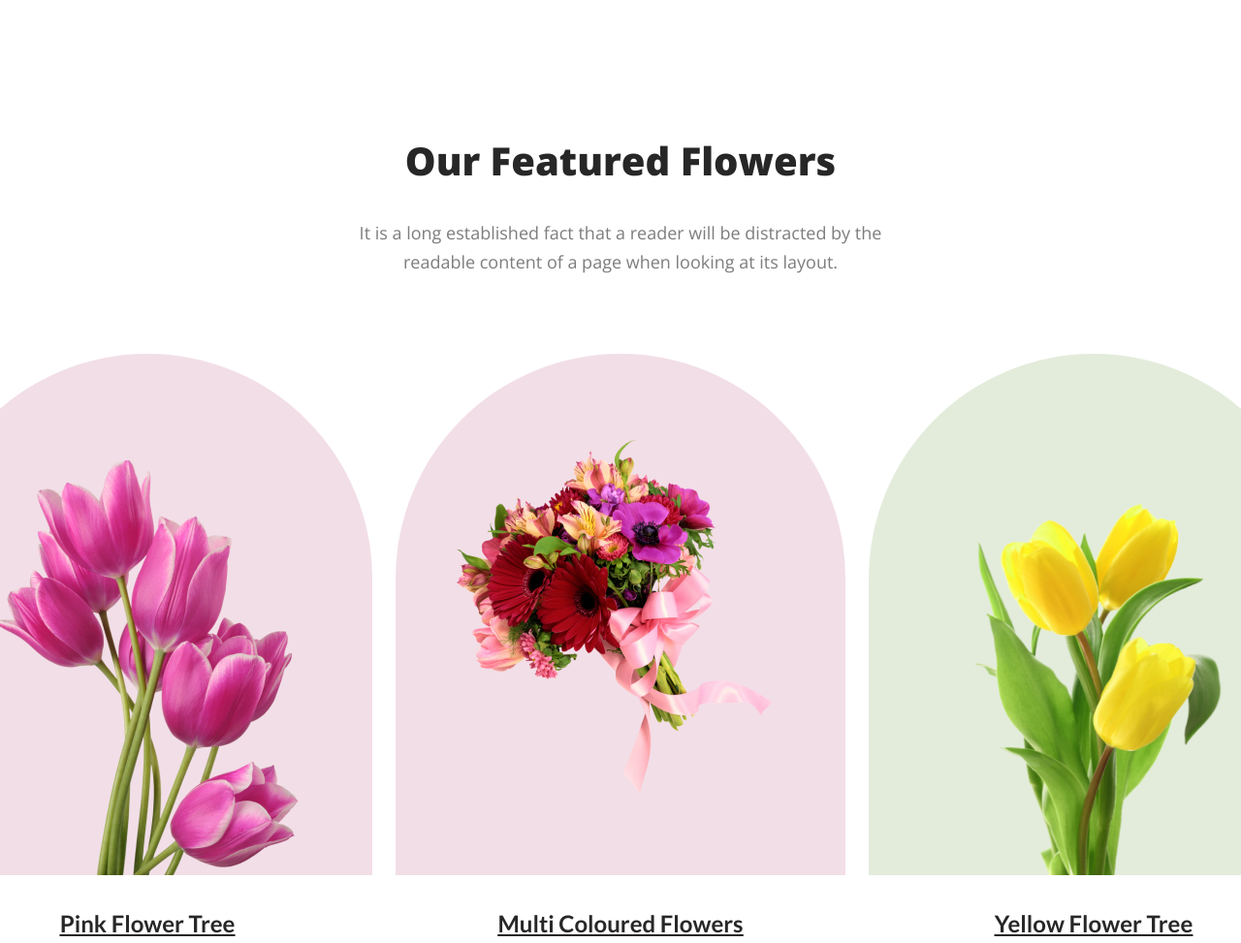
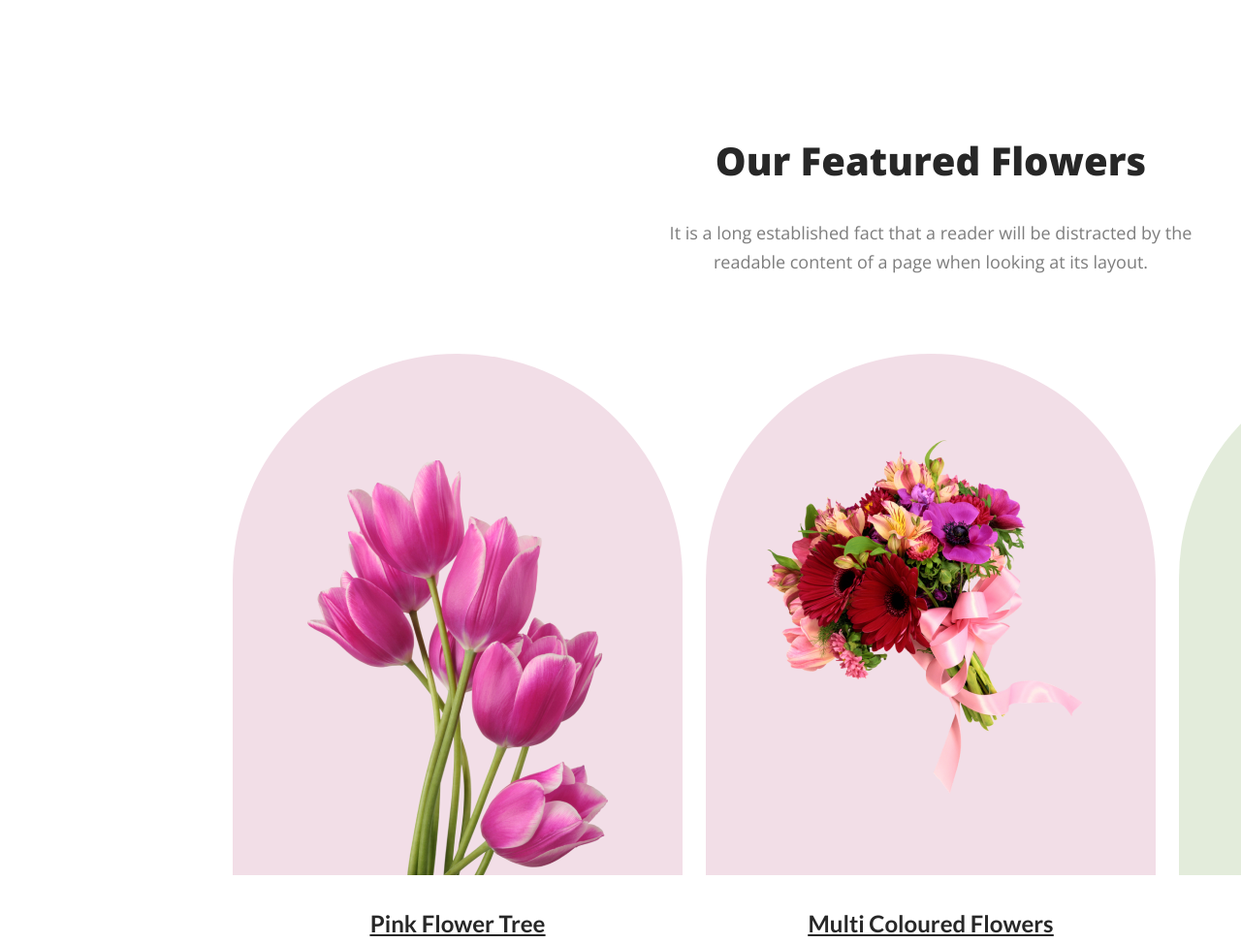
Before and after one commit to ronee-muhammad-rayhan/assignment1-flower-shop, a plain HTML site: page index.html in a window 1280 px wide. Shown: the part 960-1933 px from the top of the page at 97% size. Drawn offline with nearby package versions, Linux system fonts and the light colour scheme.

Commit message:
optimized code challenge-1

```diff
--- a/styles/style.css
+++ b/styles/style.css
@@ -142,13 +142,13 @@ nav a {
 .featured-flowers {
     display: flex;
     flex-direction: column;
+    width: 1920px;
 }
 
 .featured-flowers-container {
     display: flex;
     flex-direction: column;
     justify-content: center;
-    text-align: center;
     gap: 48px;
     background-color: (229, 84, 115, 0.05);
     margin-top: 178px;
```
Also changed, not shown: 1 other file.
